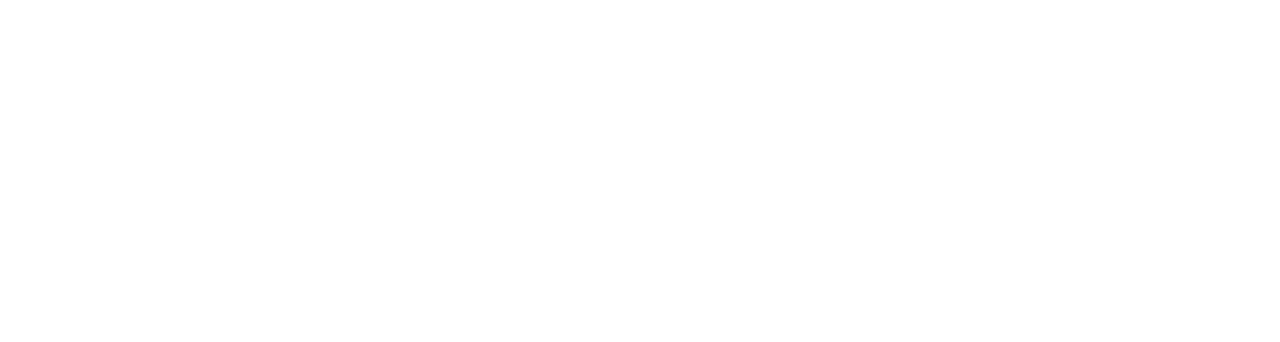
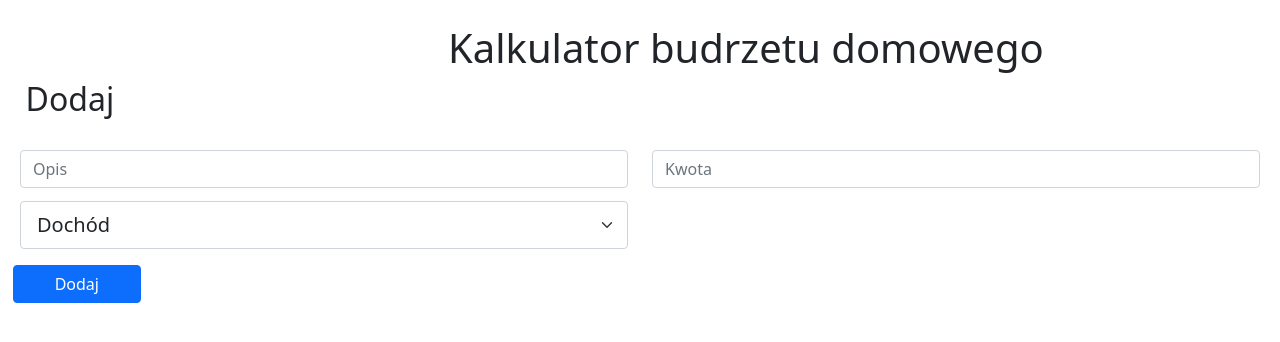
Before and after one commit to Raptor2008/proejktjquery, a plain HTML site: page index.html in a window 1280 px wide. Drawn offline with nearby package versions, Linux system fonts and the light colour scheme.

Commit message:
Drugi commit

```diff
--- a/index.html
+++ b/index.html
@@ -1,11 +1,59 @@
 <!DOCTYPE html>
 <html lang="en">
+
 <head>
     <meta charset="UTF-8">
     <meta name="viewport" content="width=device-width, initial-scale=1.0">
     <title>Document</title>
+    <link rel="stylesheet" href="style.css">
+    <link href="https://cdn.jsdelivr.net/npm/bootstrap@5.0.2/dist/css/bootstrap.min.css" rel="stylesheet"
+        integrity="sha384-EVSTQN3/azprG1Anm3QDgpJLIm9Nao0Yz1ztcQTwFspd3yD65VohhpuuCOmLASjC" crossorigin="anonymous">
 </head>
+
 <body>
 
+    <div class="page-header">
+        <br>
+        <h1 style="margin-left: 35%;">Kalkulator budrzetu domowego</h1>
+    </div>
+
+    <h2 style="margin-left: 2%;">Dodaj</h1>
+        <br>
+
+        <form>
+            <div class="row mx-2">
+                <div class="col-6">
+                    <div class="input-group">
+                        <input type="text" class="form-control" name="opis" placeholder="Opis" id="opis">
+                    </div>
+                </div>
+
+                <div class="col-6">
+                    <div class="input-group">
+                        <input type="number" class="form-control" name="ilosc" placeholder="Kwota" id="ilosc">
+                    </div>
+                </div>
+
+                <div class="col-6" style="margin-top: 1%;">
+                    <div class="input-group">
+
+                        <select class="form-select form-select-lg mb-3" aria-label=".form-select-lg example" id="typoperacji"
+                            id="typ operacji">
+                            <option value="1" selected>Dochód</option>
+                            <option value="2">Wydatek</option>
+                        </select>
+                    </div>
+                </div>
+            </div>
+
+            <button type="button" class="btn btn-primary" style="margin-left: 1%; width: 10%;" id="dodaj">Dodaj</button>
+        </form>
+
+
+        <script src="https://cdn.jsdelivr.net/npm/bootstrap@5.0.2/dist/js/bootstrap.bundle.min.js"
+            integrity="sha384-MrcW6ZMFYlzcLA8Nl+NtUVF0sA7MsXsP1UyJoMp4YLEuNSfAP+JcXn/tWtIaxVXM"
+            crossorigin="anonymous"></script>
+        <script src="main.js"></script>
 </body>
+
 </html>
```
Also changed, not shown: main.js (added), style.css (added).
